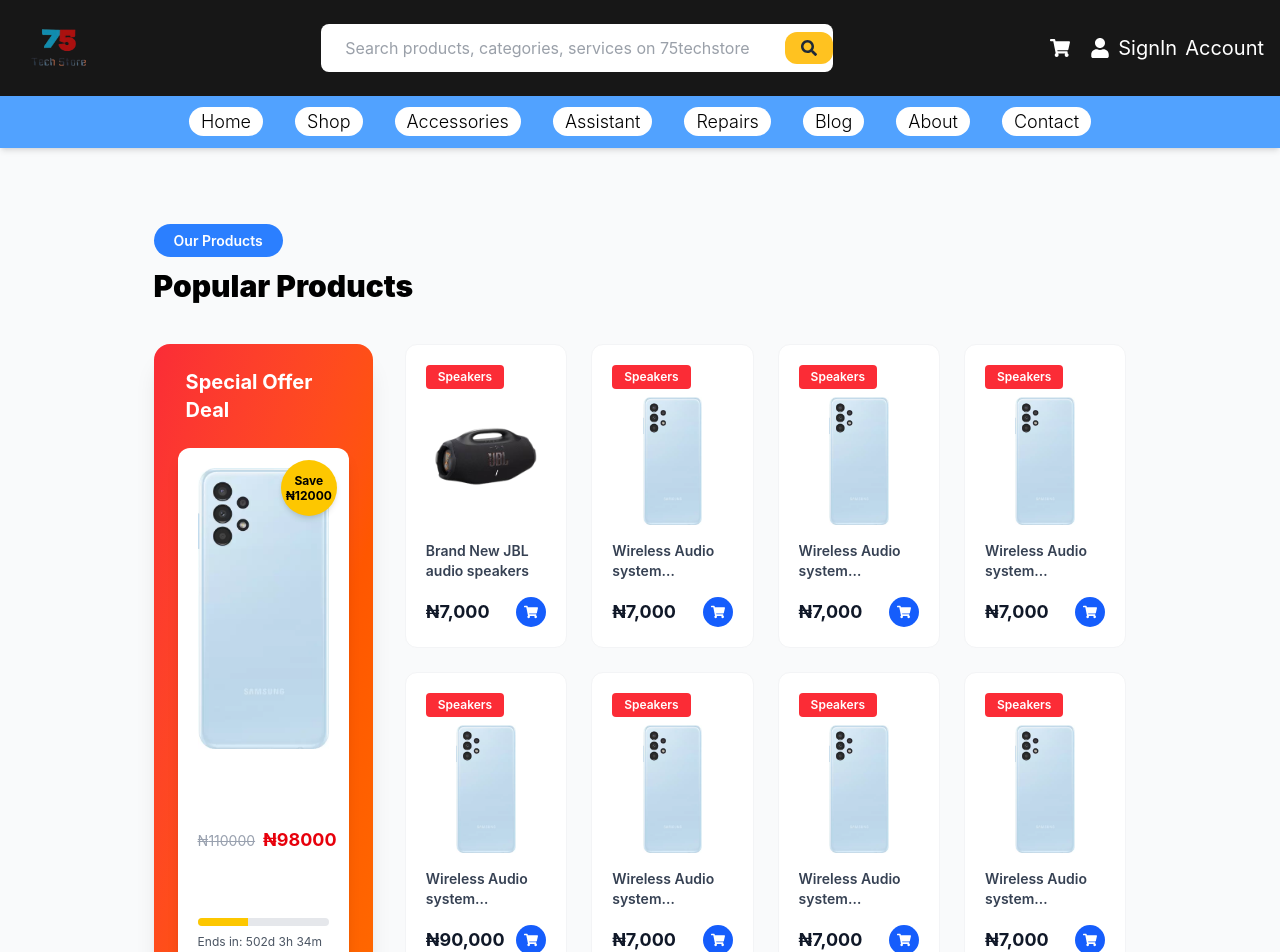
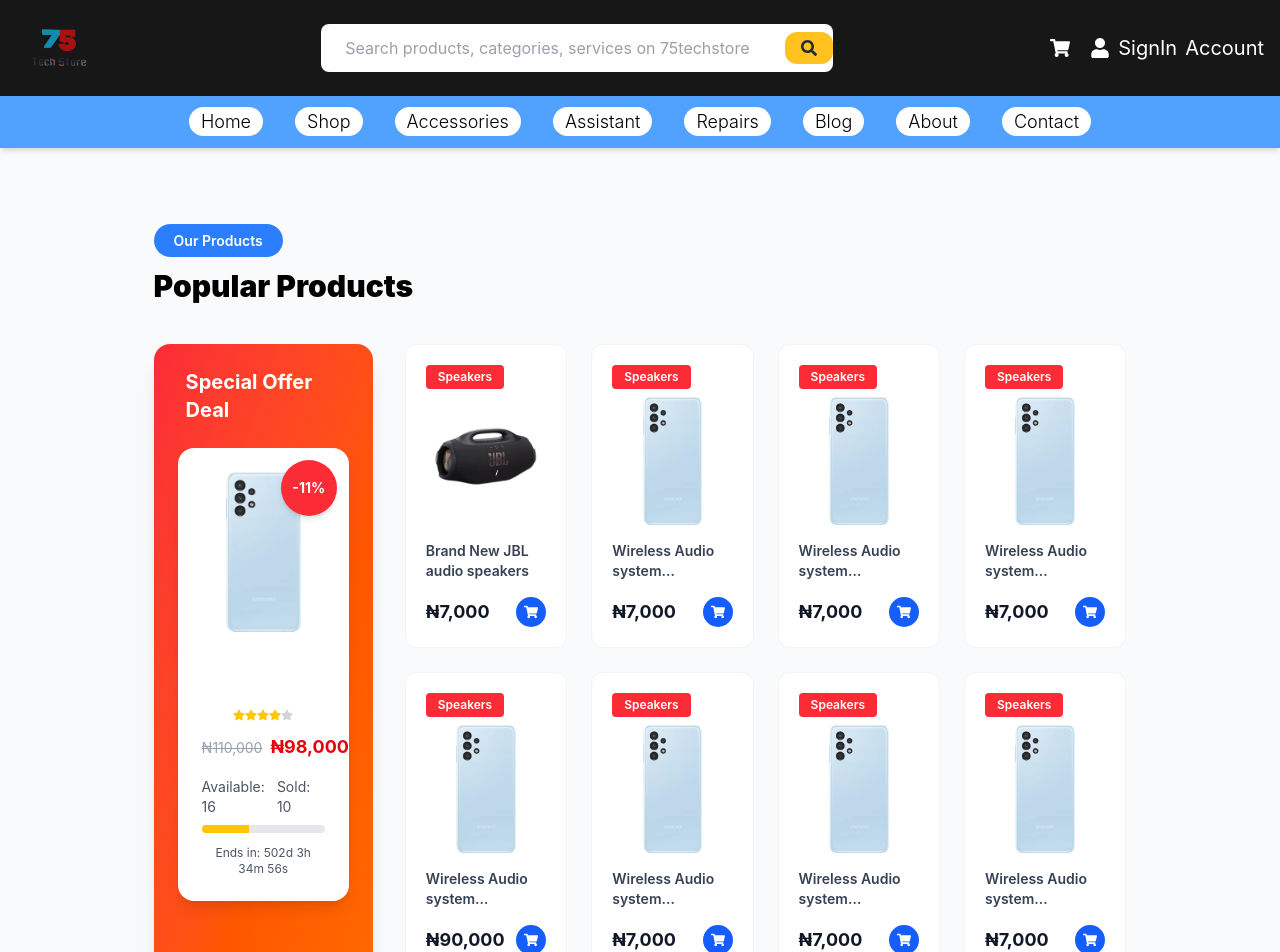
Before and after one commit to Iamosaz/75techstore, a React (Vite) app: page /ourproducts/1 in a window 1280 px wide. Shown: the top 952 px of the page. Built offline with nearby package versions, Linux system fonts and the light colour scheme.

Commit message:
Addmissing Speaker.png

```diff
--- a/src/components/category/Category2.jsx
+++ b/src/components/category/Category2.jsx
@@ -1,7 +1,7 @@
 import React from 'react'
 import console from '../../assets/console3.png'
 import virtual from '../../assets/VR.png'
-import speaker from '../../assets/speaker.png'
+import speaker from '../../assets/Speaker.png'
 
 const Category2 = () => {
   return (
--- a/src/components/ourproducts/SpecialOffers.jsx
+++ b/src/components/ourproducts/SpecialOffers.jsx
@@ -1,9 +1,12 @@
 import React, { useEffect, useState } from "react"
+import { FaStar } from "react-icons/fa"
 
 const SpecialOffers = ({ product, image }) => {
   const [timeLeft, setTimeLeft] = useState("")
 
   useEffect(() => {
+    if (!product?.offerEnds) return
+
     const interval = setInterval(() => {
       const now = new Date().getTime()
       const end = new Date(product.offerEnds).getTime()
@@ -12,7 +15,9 @@ const SpecialOffers = ({ product, image }) => {
       if (distance <= 0) {
         setTimeLeft("Offer Expired")
         clearInterval(interval)
-      } else {
+        return
+      }
+
       const days = Math.floor(distance / (1000 * 60 * 60 * 24))
       const hours = Math.floor(
         (distance % (1000 * 60 * 60 * 24)) / (1000 * 60 * 60)
@@ -24,54 +29,78 @@ const SpecialOffers = ({ product, image }) => {
         (distance % (1000 * 60)) / 1000
       )
 
-        setTimeLeft(
-          `${days}d ${hours}h ${minutes}m ${seconds}s`
-        )
-      }
+      setTimeLeft(`${days}d ${hours}h ${minutes}m ${seconds}s`)
     }, 1000)
 
-    // Cleanup function (very important)
     return () => clearInterval(interval)
 
-  }, [product.offerEnds])
+  }, [product?.offerEnds])
 
-  const totalStock = product.available + product.sold
+  // Total stock calculation
+  const totalStock = (product.available || 0) + (product.sold || 0)
+
   const soldPercentage =
     totalStock > 0 ? (product.sold / totalStock) * 100 : 0
 
+  // Final discounted price
   const finalPrice = product.price - product.discount
 
+  // Discount percentage
+  const discountPercent = Math.round(
+    (product.discount / product.price) * 100
+  )
+
   return (
-    <div className="bg-white p-5 rounded-xl shadow-lg text-center relative h-full flex flex-col justify-between">
+    <div className="bg-white p-6 rounded-2xl shadow-lg hover:shadow-xl transition relative flex flex-col">
 
-      {/* Discount Badge */}
-      <div className="absolute top-3 right-3 bg-yellow-400 text-black rounded-full h-14 w-14 flex items-center justify-center font-bold text-xs shadow-md leading-tight">
-        Save <br /> ₦{product.discount}
+      {/* Discount Percentage Badge */}
+      <div className="absolute top-3 right-3 bg-red-500 text-white rounded-full h-14 w-14 flex items-center justify-center font-bold text-sm shadow-md">
+        -{discountPercent}%
       </div>
 
+      {/* Product Image */}
       <img
         src={image}
         alt={product.name}
-        className=" mx-auto mb-4 object-contain"
+        className="h-40 mx-auto mb-4 object-contain"
       />
 
-      <h3 className="font-semibold text-sm leading-tight">
+      {/* Product Name */}
+      <h3 className="font-semibold text-sm text-center leading-tight">
         {product.name}
       </h3>
 
-      <div className="mt-2">
+      {/* Product Description */}
+      {product.description && (
+        <p className="text-xs text-gray-500 mt-2 text-center">
+          {product.description}
+        </p>
+      )}
+
+      {/* Star Ratings */}
+      <div className="flex justify-center mt-2 text-yellow-400 text-xs">
+        <FaStar />
+        <FaStar />
+        <FaStar />
+        <FaStar />
+        <FaStar className="text-gray-300" />
+      </div>
+
+      {/* Price Section */}
+      <div className="mt-3 text-center">
         <span className="text-gray-400 line-through mr-2 text-sm">
-          ₦{product.price}
+          ₦{product.price.toLocaleString()}
         </span>
+
         <span className="text-red-600 font-bold text-lg">
-          ₦{finalPrice}
+          ₦{finalPrice.toLocaleString()}
         </span>
       </div>
 
       {/* Stock Info */}
-      <div className="mt-4 text-left text-sm">
+      <div className="mt-4 text-sm">
 
-        <div className="flex justify-between">
+        <div className="flex justify-between text-gray-600">
           <span>Available: {product.available}</span>
           <span>Sold: {product.sold}</span>
         </div>
@@ -79,19 +108,20 @@ const SpecialOffers = ({ product, image }) => {
         {/* Progress Bar */}
         <div className="w-full bg-gray-200 h-2 rounded-full mt-2 overflow-hidden">
           <div
-            className="bg-yellow-400 h-full transition-all duration-1000 ease-in-out"
+            className="bg-yellow-400 h-full transition-all duration-700"
             style={{ width: `${soldPercentage}%` }}
           />
         </div>
 
-        {product.available < 5 && (
-          <div className="text-red-600 mt-2 font-semibold text-xs">
-            Limited Stock!
+        {/* Urgency Message */}
+        {product.available <= 5 && (
+          <div className="text-red-500 text-xs font-semibold mt-2 text-center">
+            Hurry! Only {product.available} left
           </div>
         )}
 
-        {/* Countdown */}
-        <div className="mt-2 text-gray-600 text-xs">
+        {/* Countdown Timer */}
+        <div className="mt-3 text-gray-600 text-xs text-center">
           Ends in: {timeLeft}
         </div>
 
```
Lines whose indentation alone changed are shown as unchanged.
